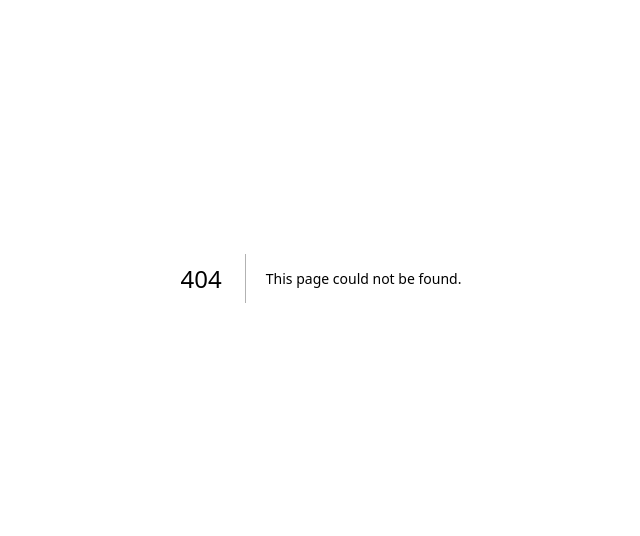
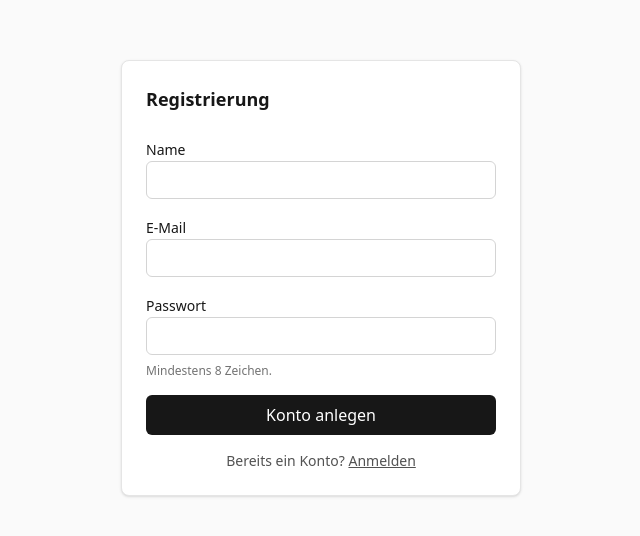
Before and after one commit to mobecher/matercula, a Next.js app: page /register in a window 1280 px wide. Before the commit this address had no page. Shown: the part 122-658 px from the top of the page, without its empty margins (319-959 px from the left). Built offline with nearby package versions, Linux system fonts and the light colour scheme.

Commit message:
Add user registration form

```diff
--- a/app/(auth)/login/page.tsx
+++ b/app/(auth)/login/page.tsx
@@ -1,3 +1,4 @@
+import Link from "next/link";
 import { Card, CardContent, CardHeader, CardTitle } from "@/components/ui/card";
 import { Input } from "@/components/ui/input";
 import { Label } from "@/components/ui/label";
@@ -33,6 +34,12 @@ export default async function LoginPage({
             >
               Einloggen
             </button>
+            <p className="text-center text-sm text-neutral-600">
+              Noch kein Konto?{" "}
+              <Link href="/register" className="underline hover:text-neutral-900">
+                Registrieren
+              </Link>
+            </p>
           </form>
         </CardContent>
       </Card>
--- /dev/null
+++ b/app/(auth)/register/page.tsx
@@ -0,0 +1,74 @@
+import Link from "next/link";
+import { Card, CardContent, CardHeader, CardTitle } from "@/components/ui/card";
+import { Input } from "@/components/ui/input";
+import { Label } from "@/components/ui/label";
+
+const errorMessage = (code: string | undefined) => {
+  switch (code) {
+    case "exists":
+      return "Diese E-Mail-Adresse ist bereits registriert.";
+    case "invalid":
+      return "Bitte überprüfe deine Eingaben (Passwort mindestens 8 Zeichen).";
+    case "server":
+      return "Registrierung fehlgeschlagen. Bitte später erneut versuchen.";
+    default:
+      return null;
+  }
+};
+
+export default async function RegisterPage({
+  searchParams,
+}: {
+  searchParams: Promise<{ error?: string | string[] | undefined }>;
+}) {
+  const resolvedSearchParams = await searchParams;
+  const rawError = resolvedSearchParams.error;
+  const errorCode = Array.isArray(rawError) ? rawError[0] : rawError;
+  const message = errorMessage(errorCode);
+
+  return (
+    <main className="mx-auto flex min-h-screen w-full max-w-md items-center justify-center p-6">
+      <Card className="w-full">
+        <CardHeader>
+          <CardTitle>Registrierung</CardTitle>
+        </CardHeader>
+        <CardContent>
+          <form action="/api/auth/register" className="space-y-4" method="post">
+            <div className="space-y-2">
+              <Label htmlFor="name">Name</Label>
+              <Input id="name" name="name" type="text" required />
+            </div>
+            <div className="space-y-2">
+              <Label htmlFor="email">E-Mail</Label>
+              <Input id="email" name="email" type="email" required />
+            </div>
+            <div className="space-y-2">
+              <Label htmlFor="password">Passwort</Label>
+              <Input
+                id="password"
+                name="password"
+                type="password"
+                minLength={8}
+                required
+              />
+              <p className="text-xs text-neutral-500">Mindestens 8 Zeichen.</p>
+            </div>
+            {message ? <p className="text-sm text-red-600">{message}</p> : null}
+            <button
+              type="submit"
+              className="inline-flex w-full justify-center rounded-md bg-neutral-900 px-4 py-2 text-white hover:bg-neutral-700"
+            >
+              Konto anlegen
+            </button>
+            <p className="text-center text-sm text-neutral-600">
+              Bereits ein Konto?{" "}
+              <Link href="/login" className="underline hover:text-neutral-900">
+                Anmelden
+              </Link>
+            </p>
+          </form>
+        </CardContent>
+      </Card>
+    </main>
+  );
+}
--- /dev/null
+++ b/app/api/auth/register/route.ts
@@ -0,0 +1,80 @@
+import { eq } from "drizzle-orm";
+import { NextResponse } from "next/server";
+import { z } from "zod";
+import { createSession } from "@/lib/auth/session";
+import { db } from "@/lib/db";
+import { users } from "@/lib/db/schema/auth";
+import { hashPassword } from "@/lib/security/password";
+
+export const runtime = "nodejs";
+
+const registerSchema = z.object({
+  email: z.string().email(),
+  name: z.string().min(1).max(120),
+  password: z.string().min(8).max(200),
+});
+
+const baseUrl = () => process.env.AUTH_BASE_URL ?? "http://localhost:3000";
+
+const redirectWithError = (code: string) =>
+  NextResponse.redirect(new URL(`/register?error=${code}`, baseUrl()), 303);
+
+export async function POST(request: Request) {
+  const contentType = request.headers.get("content-type") ?? "";
+  const isJson = contentType.includes("application/json");
+  const body = isJson
+    ? await request.json()
+    : Object.fromEntries((await request.formData()).entries());
+  const input = registerSchema.safeParse(body);
+
+  if (!input.success) {
+    if (!isJson) {
+      return redirectWithError("invalid");
+    }
+    return Response.json({ ok: false, message: "Ungültige Anfrage" }, { status: 400 });
+  }
+
+  const email = input.data.email.toLowerCase().trim();
+
+  const [existing] = await db.select().from(users).where(eq(users.email, email)).limit(1);
+
+  if (existing) {
+    if (!isJson) {
+      return redirectWithError("exists");
+    }
+    return Response.json({ ok: false, message: "E-Mail bereits registriert" }, { status: 409 });
+  }
+
+  const [user] = await db
+    .insert(users)
+    .values({
+      email,
+      name: input.data.name.trim(),
+      passwordHash: hashPassword(input.data.password),
+      isAdmin: false,
+    })
+    .returning();
+
+  if (!user) {
+    if (!isJson) {
+      return redirectWithError("server");
+    }
+    return Response.json({ ok: false, message: "Registrierung fehlgeschlagen" }, { status: 500 });
+  }
+
+  const session = await createSession(user.id);
+
+  const response = isJson
+    ? NextResponse.json({ ok: true })
+    : NextResponse.redirect(new URL("/dashboard", baseUrl()), 303);
+
+  response.cookies.set("matercula_session", session.id, {
+    httpOnly: true,
+    sameSite: "lax",
+    secure: process.env.NODE_ENV === "production",
+    path: "/",
+    maxAge: 60 * 60 * 24 * 7,
+  });
+
+  return response;
+}
--- a/scripts/migrate.mjs
+++ b/scripts/migrate.mjs
@@ -7,7 +7,6 @@ const connectionString =
 const sql = postgres(connectionString, { max: 1 });
 const db = drizzle(sql);
 try {
-  await sql`CREATE EXTENSION IF NOT EXISTS vector`;
   await migrate(db, { migrationsFolder: "./lib/db/migrations" });
   console.log("OK");
 } catch (e) {
```
